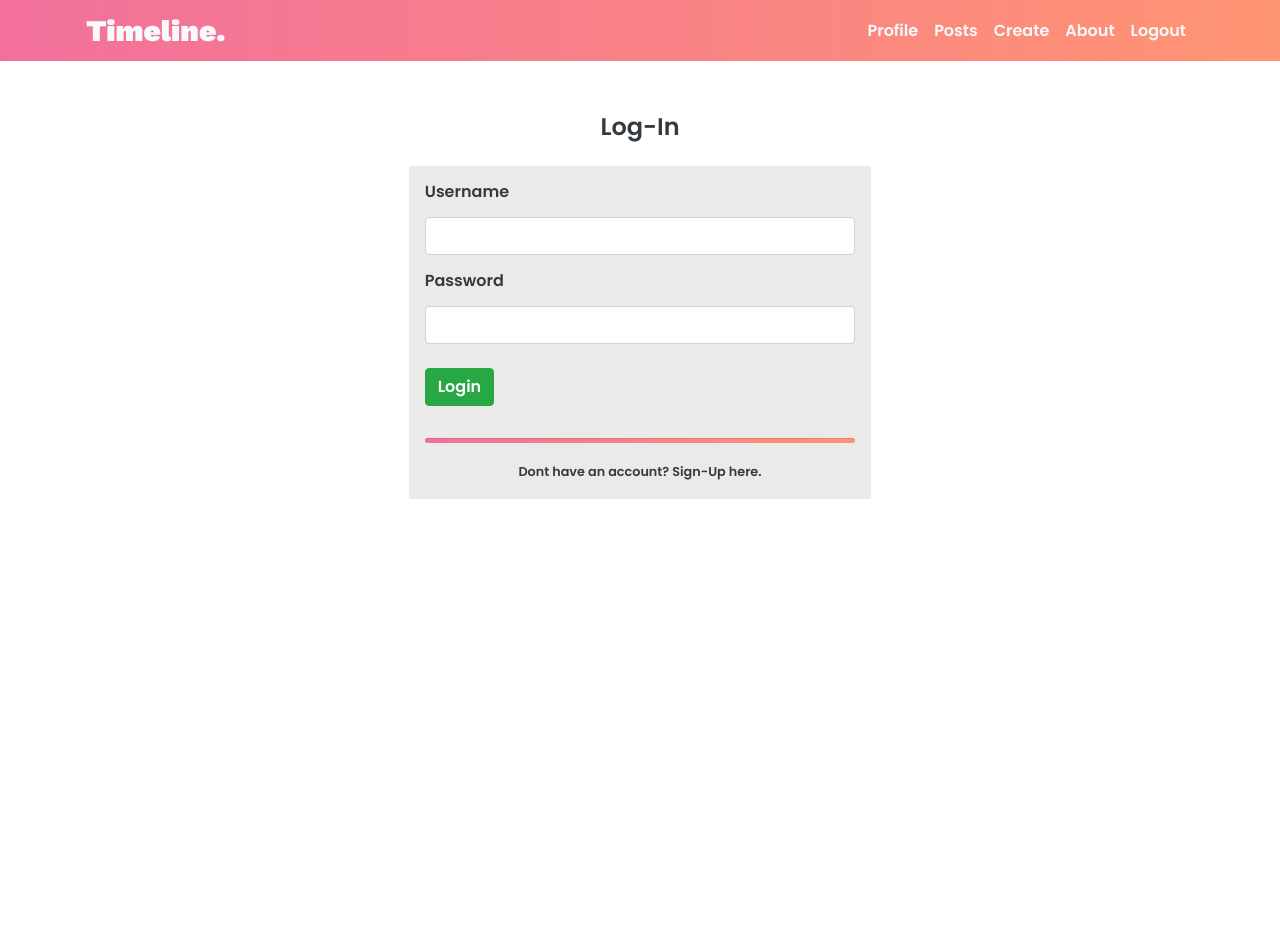
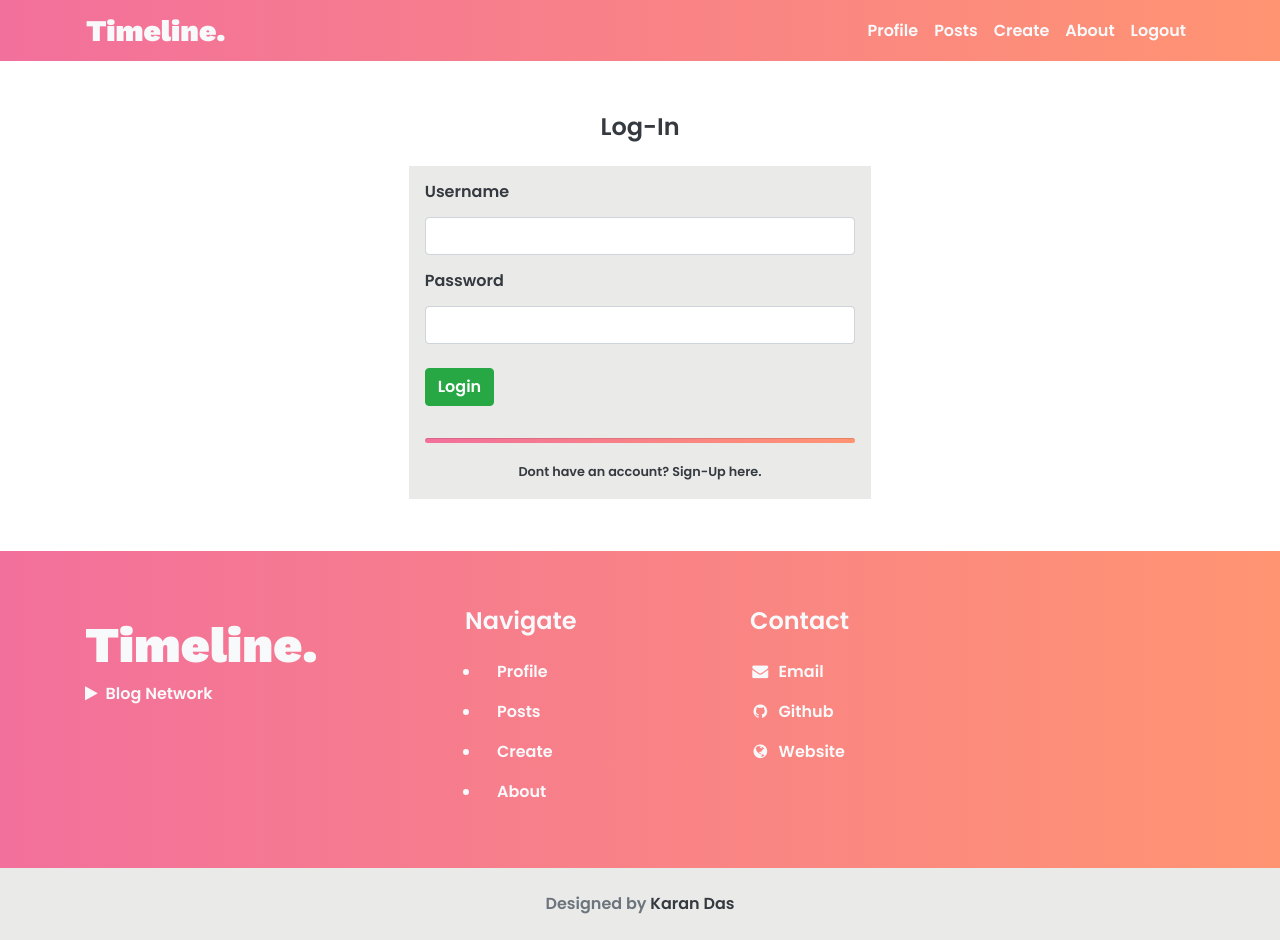
Before and after one commit to karandas777/timeline, a React (Create React App) app: page / in a window 1280 px wide. Before the commit the page ends 800 px from the top, so only its background shows below. Built offline with nearby package versions, Linux system fonts and the light colour scheme.

Commit message:
added footer

```diff
--- a/public/index.html
+++ b/public/index.html
@@ -7,7 +7,7 @@
     <meta name="theme-color" content="#000000" />
     <meta
       name="description"
-      content="Timeline Blogs"
+      content="Simple Blog Network"
     />
     <link
       rel="stylesheet"
@@ -39,7 +39,7 @@
     />
 
 
-    <title>Timeline.</title>
+    <title>Timeline. | Blog Network</title>
   </head>
   <body>
     <noscript>You need to enable JavaScript to run this app.</noscript>
--- a/src/App.js
+++ b/src/App.js
@@ -10,6 +10,7 @@ import User from "./component/User";
 import Info from "./component/Info";
 import SignUp from "./component/SignUp";
 import PrivateRoute from "./component/PrivateRoute"
+import Footer from "./component/Footer";
 
 
 export default class App extends Component {
@@ -30,6 +31,7 @@ export default class App extends Component {
                 </Switch>
 
           </div>
+          <Footer/>
         </Router>
       </Provider>
     );
--- /dev/null
+++ b/src/component/Footer.js
@@ -0,0 +1,78 @@
+import React, { Component } from "react";
+import { Link } from "react-router-dom";
+
+export default class Footer extends Component {
+  render() {
+    return (
+      <React.Fragment>
+      <div className="container-fluid bg-grad foot text-light">
+        <div className="container py-3">
+          <div className="row py-4">
+            <div className="col-md-4 pt-3 pb-3">
+            <Link
+              className="foot-logo text-decoration-none text-light"
+              to="/all-posts"
+              data-toggle="tooltip"
+              data-placement="top"
+              title="Timeline."
+            >
+              Timeline.
+            </Link>
+              <p className="mb-5 mt-0 pr-5 mr-5">
+                <i className="fa fa-play mr-2"></i>Blog Network
+              </p>
+
+            </div>
+            <div className="col-md-3 pt-3 pb-3">
+              <h4 className="text-light">Navigate</h4>
+              <ul className="list-group mt-3 ml-3">
+                <li>
+                  <Link className="text-light nav-link" to="/user">
+                    Profile
+                  </Link>
+                </li>
+                <li>
+                  <Link className="text-light nav-link" to="/all-posts">
+                    Posts
+                  </Link>
+                </li>
+                <li>
+                  <Link className="text-light nav-link" to="/new-post">
+                    Create
+                  </Link>
+                </li>
+                <li>
+                  <Link className="text-light nav-link" to="/info">
+                    About
+                  </Link>
+                </li>
+              </ul>
+            </div>
+
+            <div className="col-md-5 pt-3 pb-3">
+              <h4 className="text-light">Contact</h4>
+              <div className="mt-4">
+                    <div className="mb-3">
+                        <i className="fa fa-envelope fa-fw mr-2"></i>
+                        <a className="text-decoration-none text-light" href="mailto:karandas.21.08.98@gmail.com">Email</a>
+                    </div>
+                    <div className="mb-3">
+                        <i className="fa fa-github fa-fw mr-2"></i>
+                        <a className="text-decoration-none text-light" href="https://github.com/karandas777">Github</a>
+                    </div>
+                  <div className="my-3">
+                        <i className="fa fa-globe fa-fw mr-2"></i>
+                        <a className="text-decoration-none text-light" href="https://karandas.netlify.app/">Website</a>
+                  </div>
+
+              </div>
+            </div>
+          </div>
+        </div>
+      </div>
+
+      <div className="text-center p-4 form-bg text-secondary">Designed by <span className="text-dark">Karan Das</span></div>
+      </React.Fragment>
+    );
+  }
+}
--- a/src/component/PostCard.js
+++ b/src/component/PostCard.js
@@ -10,11 +10,12 @@ export default class PostCard extends Component {
     return (
       <div className="my-4 p-0">
         <div className="row m-0">
-          <div className="col-2 post-pic-holder p-0">
+          <div className="col-2 post-pic-holder text-left p-0">
+
             <img
               src={imgUrl}
               alt={post.username}
-              className="post-img bg-grad p-2"
+              className="post-img bg-grad p-1"
             />
           </div>
           <div className="col-10 py-3 form-bg text-dark rounded">
--- a/src/component/UserPostCard.js
+++ b/src/component/UserPostCard.js
@@ -1,41 +1,59 @@
 import React, { Component } from "react";
 
 export default class UserPostCard extends Component {
-
-
   render() {
     const { post } = this.props;
     let date = new Date(this.props.post.createdAt);
     let convDate = date.toDateString();
+    const imgUrl = "https://robohash.org/" + post.post_title + ".png";
 
     return (
-      <div className="form-bg text-dark mb-4 pt-3">
-        <div className="post-body">
-            <h4 className="card-title mb-3 px-3">
-              {post.post_title}
-            </h4>
+      <div className="my-4 p-0">
+        <div className="row m-0">
+          <div className="col-2 post-pic-holder text-left p-0">
+            <img
+              src={imgUrl}
+              alt={post.username}
+              className="post-img bg-grad p-1"
+            />
+          </div>
+          <div className="col-10 py-3 form-bg text-dark rounded">
+            <div className="post-body">
+              <h4 className="card-title mb-3">{post.post_title}</h4>
+              <p className="card-text text-secondary">{post.post_body}</p>
+              <div className="mt-3 text-dark">
+                Posted By : You in {post.post_cat}
+              </div>
 
-            <p className="card-text text-secondary px-3">
-                {post.post_body.slice(0,100)}...
-            </p>
-            <div className="mt-3 text-dark px-3">Posted By : You in {post.post_cat}</div>
-            <div className="my-3 px-3">
-
-              <button type="button" className="btn btn-primary btn-sm mr-2"
-              data-toggle="modal" data-target='#editor'
-              onClick={()=>{this.props.funSetPost(post)}}
-              >
-              Edit
-              </button>
-              <button className="btn btn-danger btn-sm"
-              data-toggle="modal" data-target='#deletor'
-              onClick={()=>{this.props.funSetPost(post)}}
-              >Delete</button>
-
+              <div className="my-3 text-right">
+                <button
+                  type="button"
+                  className="btn btn-primary btn-sm mr-2"
+                  data-toggle="modal"
+                  data-target="#editor"
+                  onClick={() => {
+                    this.props.funSetPost(post);
+                  }}
+                >
+                  Edit
+                </button>
+                <button
+                  className="btn btn-danger btn-sm"
+                  data-toggle="modal"
+                  data-target="#deletor"
+                  onClick={() => {
+                    this.props.funSetPost(post);
+                  }}
+                >
+                  Delete
+                </button>
+              </div>
             </div>
-
+          </div>
+          <div className="small py-1 px-2 w-100 text-right text-secondary">
+            {convDate}
+          </div>
         </div>
-        <div className="small py-1 px-2 bg-dark text-right text-light"><i className="fa fa-clock-o"></i> {convDate}</div>
       </div>
     );
   }
--- a/src/index.css
+++ b/src/index.css
@@ -42,18 +42,17 @@ html{
   font-size: 30px;
 }
 
-.nav-icon{
-  height: 40px;
-  width: 40px;
+.foot-logo{
+  font-family: 'Work Sans', sans-serif;
+  font-size: 50px;
 }
 
 .foot{
-  background-color: #eaeae8;
-  box-shadow: 0px -2px 5px #5a5a5a81;
+  z-index: 1;
 }
 
 .master-holder{
-  padding: 20px 0px 40px 0px;
+  padding: 20px 0px;
 }
 
 .btt{
@@ -61,11 +60,6 @@ html{
 }
 
 /* all posts page */
-
-.holder{
-  column-count: 2;
-  column-gap: 10px;
-}
 
 .postcard{
   width: 100%;
@@ -77,11 +71,6 @@ html{
   height: auto;
   width: 75%;
   border-radius: 50%;
-  margin-top: 3px;
-}
-
-.post-pic-holder{
-  text-align: center;
 }
 
 .post-body{
--- a/src/reducer/post.reducer.js
+++ b/src/reducer/post.reducer.js
@@ -19,14 +19,12 @@ export default function(state = initialState , action){
         case UPDATE_POST:
             return{
                 ...state,
-                sortedPosts:[],
                 updatePost:action.payload,
             }
 
         case DELETE_POST :
             return{
                 ...state,
-                sortedPosts:[],
                 deletePost:action.payload,
             }
 
```
